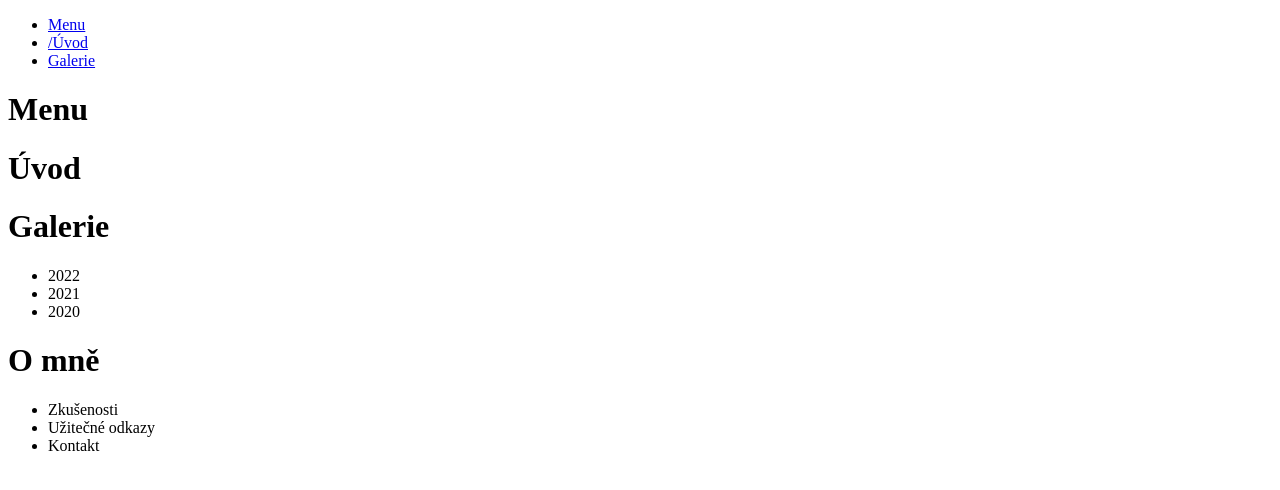
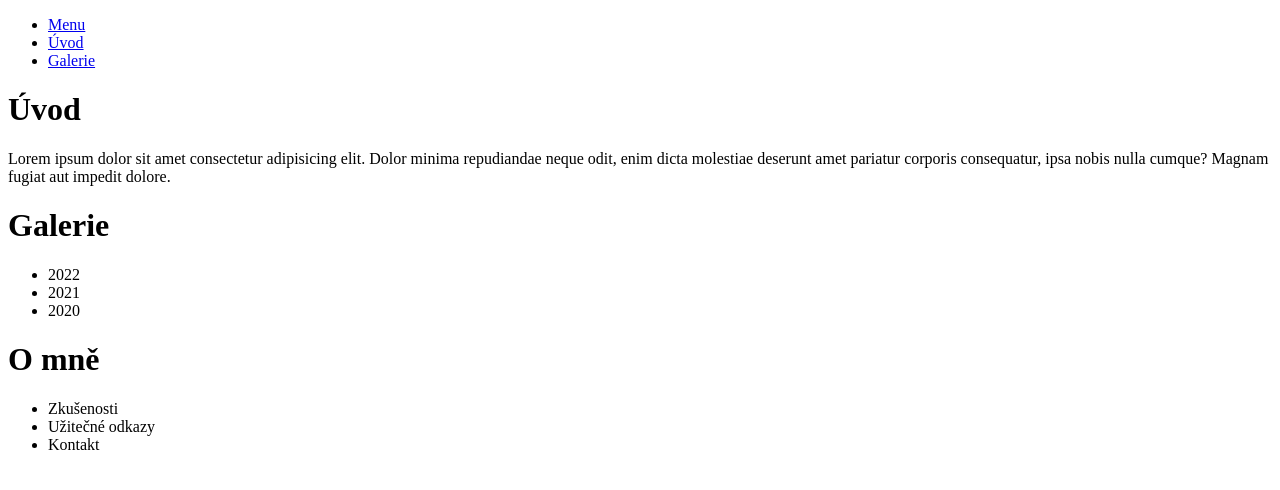
Before and after one commit to dzinaajic/mojemimiwebicek, a plain HTML site: page index.html in a window 1280 px wide. Drawn offline with Linux system fonts and the light colour scheme.

Commit message:
odstavec

```diff
--- a/index.html
+++ b/index.html
@@ -9,11 +9,11 @@
 <body>
     <ul>
         <li><a href="#">Menu</a></li>
-        <li><a href="#">/Úvod</a></li>
+        <li><a href="#">Úvod</a></li>
         <li><a href="#">Galerie</a></li>
       </ul>
-    <h1>Menu</h1>
-    <h1>Úvod</h1>
+        <h1>Úvod</h1>
+        <p>Lorem ipsum dolor sit amet consectetur adipisicing elit. Dolor minima repudiandae neque odit, enim dicta molestiae deserunt amet pariatur corporis consequatur, ipsa nobis nulla cumque? Magnam fugiat aut impedit dolore.</p>
     <h1>Galerie</h1>
     <ul>
         <li>2022</li>
```
